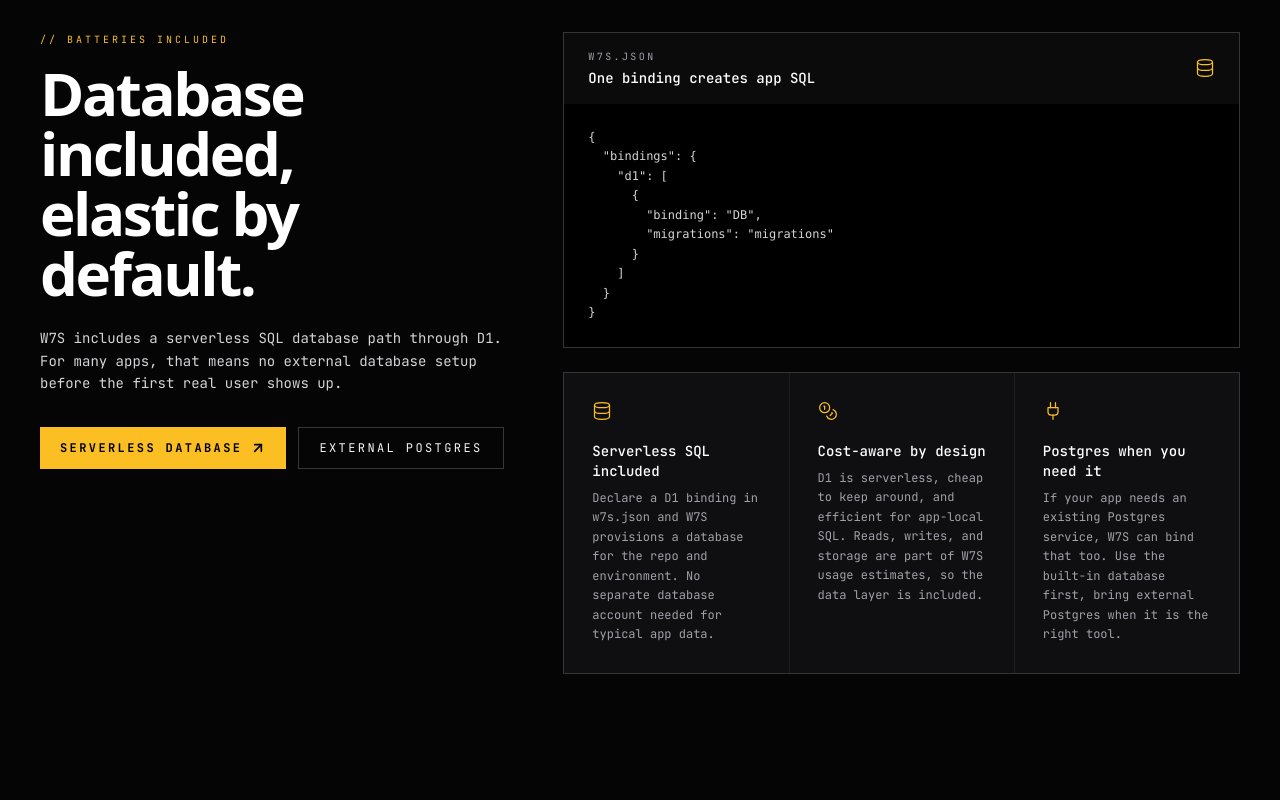
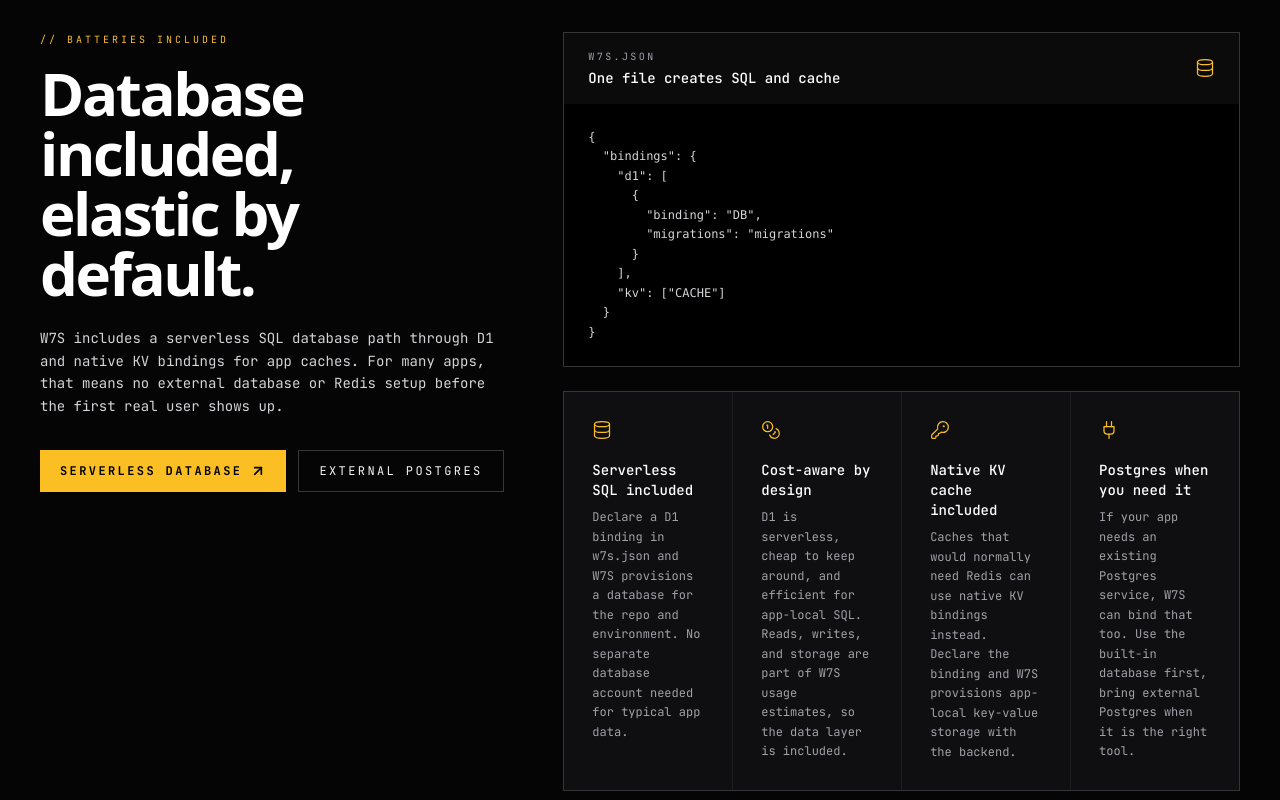
Before and after one commit to w7s-io/docs, a React (Create React App) app in the folder landing/: page / in a window 1280 px wide. Shown: the part 3100-3900 px from the top of the page. Built offline with nearby package versions, Linux system fonts and the light colour scheme; a web font is replaced by a local one.

Commit message:
Mention native KV caches

```diff
--- a/landing/src/components/landing/BatteriesIncluded.jsx
+++ b/landing/src/components/landing/BatteriesIncluded.jsx
@@ -1,4 +1,4 @@
-import { ArrowUpRight, Coins, Database, Plug } from "lucide-react";
+import { ArrowUpRight, Coins, Database, KeyRound, Plug } from "lucide-react";
 
 const FEATURES = [
   {
@@ -10,6 +10,11 @@
     icon: Coins,
     title: "Cost-aware by design",
     body: "D1 is serverless, cheap to keep around, and efficient for app-local SQL. Reads, writes, and storage are part of W7S usage estimates, so the data layer is included.",
+  },
+  {
+    icon: KeyRound,
+    title: "Native KV cache included",
+    body: "Caches that would normally need Redis can use native KV bindings instead. Declare the binding and W7S provisions app-local key-value storage with the backend.",
   },
   {
     icon: Plug,
@@ -37,9 +42,9 @@
               elastic by default.
             </h2>
             <p className="mt-6 text-sm text-zinc-400 max-w-lg leading-relaxed">
-              W7S includes a serverless SQL database path through D1. For many
-              apps, that means no external database setup before the first real
-              user shows up.
+              W7S includes a serverless SQL database path through D1 and native
+              KV bindings for app caches. For many apps, that means no external
+              database or Redis setup before the first real user shows up.
             </p>
             <div className="mt-8 flex flex-col sm:flex-row gap-3">
               <a
@@ -66,7 +71,7 @@
                     w7s.json
                   </div>
                   <div className="mt-1 text-sm text-white font-medium">
-                    One binding creates app SQL
+                    One file creates SQL and cache
                   </div>
                 </div>
                 <Database className="h-5 w-5 text-amber-400" strokeWidth={1.5} />
@@ -79,13 +84,14 @@
         "binding": "DB",
         "migrations": "migrations"
       }
-    ]
+    ],
+    "kv": ["CACHE"]
   }
 }`}</code>
               </pre>
             </div>
 
-            <div className="mt-6 grid grid-cols-1 md:grid-cols-3 gap-px bg-white/10 border border-white/10">
+            <div className="mt-6 grid grid-cols-1 md:grid-cols-2 xl:grid-cols-4 gap-px bg-white/10 border border-white/10">
               {FEATURES.map((feature) => {
                 const Icon = feature.icon;
                 return (
```
